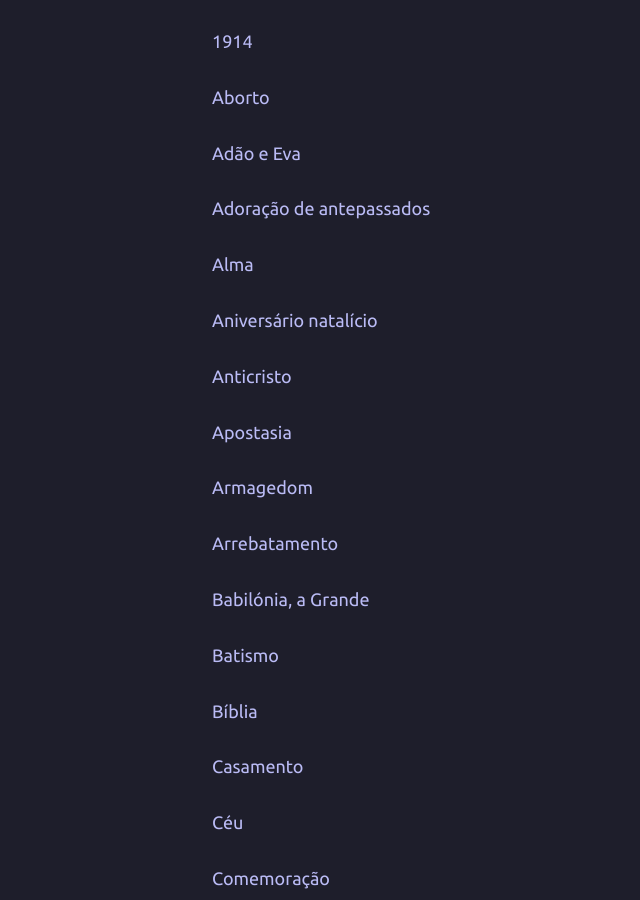
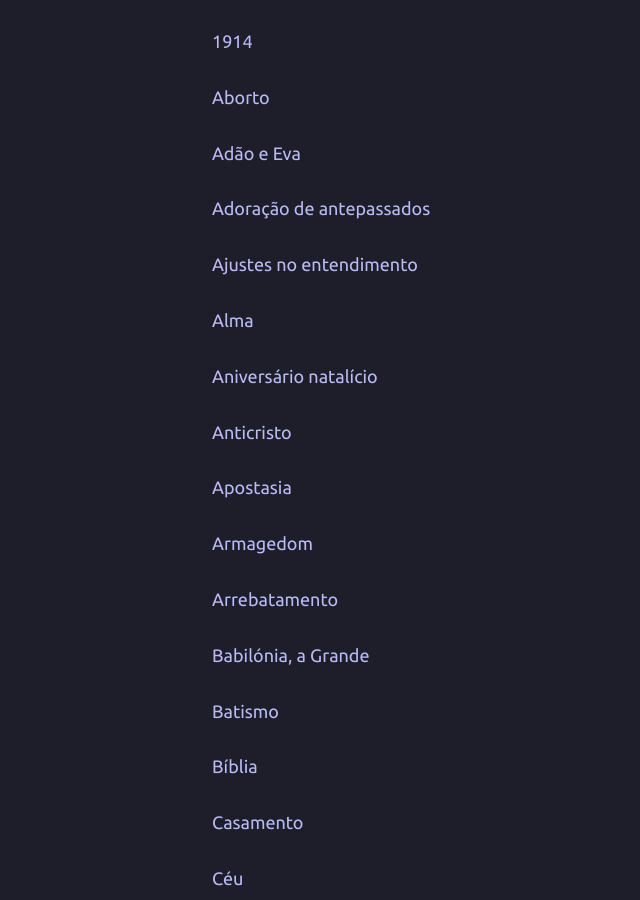
Before and after one commit to joaquim-capitao/jw, a Jekyll site: the page built from assuntos/index.md, in a window 1280 px wide and 900 px high. Shown: the whole window, without its empty margins (97-737 px from the left). Built offline with Jekyll 4.4.1, drawn with Linux system fonts in a browser that asks for light colours; our own code applies the rules of GitHub Pages for plain Markdown files.

Commit message:
Add link for 'Ajustes no entendimento' to index

```diff
--- a/assuntos/index.md
+++ b/assuntos/index.md
@@ -5,6 +5,8 @@
 [Adão e Eva](https://joaquim-capitao.github.io/jw/assuntos/adao-e-eva)
 
 [Adoração de antepassados](https://joaquim-capitao.github.io/jw/assuntos/adoracao-de-antepassados)
+
+[Ajustes no entendimento](https://joaquim-capitao.github.io/jw/assuntos/ajustes-no-entendimento)
 
 [Alma](https://joaquim-capitao.github.io/jw/assuntos/alma)
 
```
